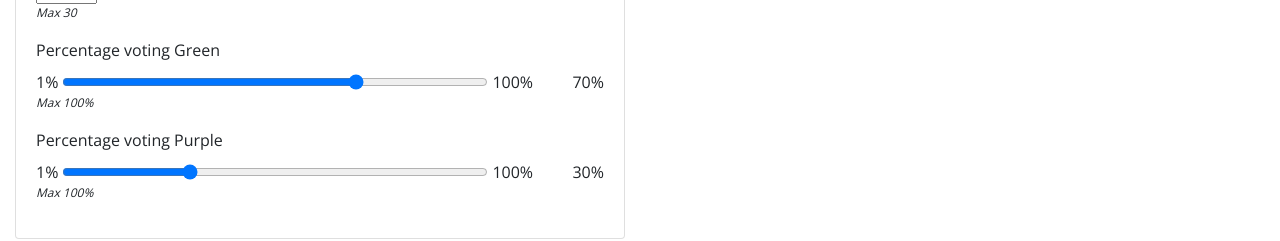
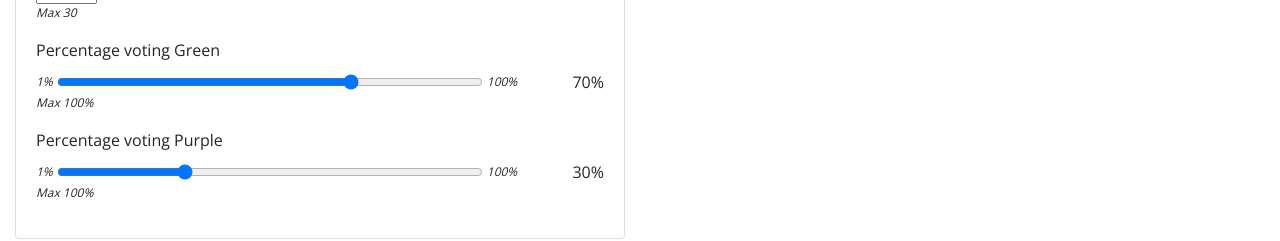
Before and after one commit to mggg/rcv-webapp, a React (Create React App) app: page / in a window 1280 px wide. Shown: the part 281-522 px from the top of the page. Built offline with nearby package versions, Linux system fonts and the light colour scheme.

Commit message:
Improve labels

```diff
--- a/src/Slider.js
+++ b/src/Slider.js
@@ -15,7 +15,9 @@ function Slider({
   return (
     <div className="d-flex flex-wrap">
       <label className="w-100">{label}</label>
-      <span className="mr-1">{minLabel}</span>
+      <span className="input-helper-text align-self-center mr-1">
+        {minLabel}
+      </span>
       <input
         type="range"
         className="w-75"
@@ -26,7 +28,9 @@ function Slider({
         max={max}
         step={step}
       />
-      <span className="ml-1">{maxLabel}</span>
+      <span className="input-helper-text align-self-center ml-1">
+        {maxLabel}
+      </span>
       <span className="ml-auto">{value}%</span>
       <p className="input-helper-text w-100">{helperText}</p>
     </div>
```
